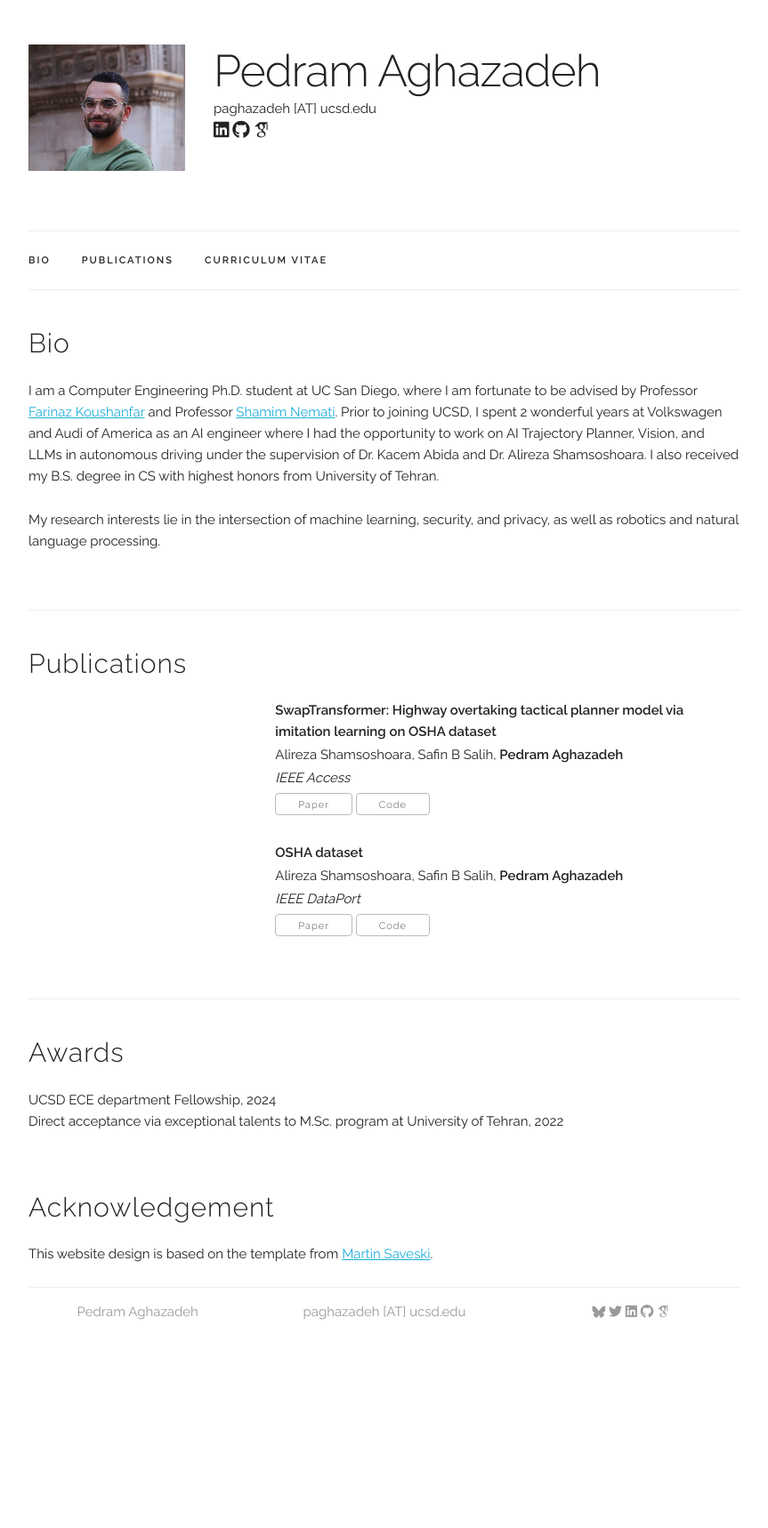
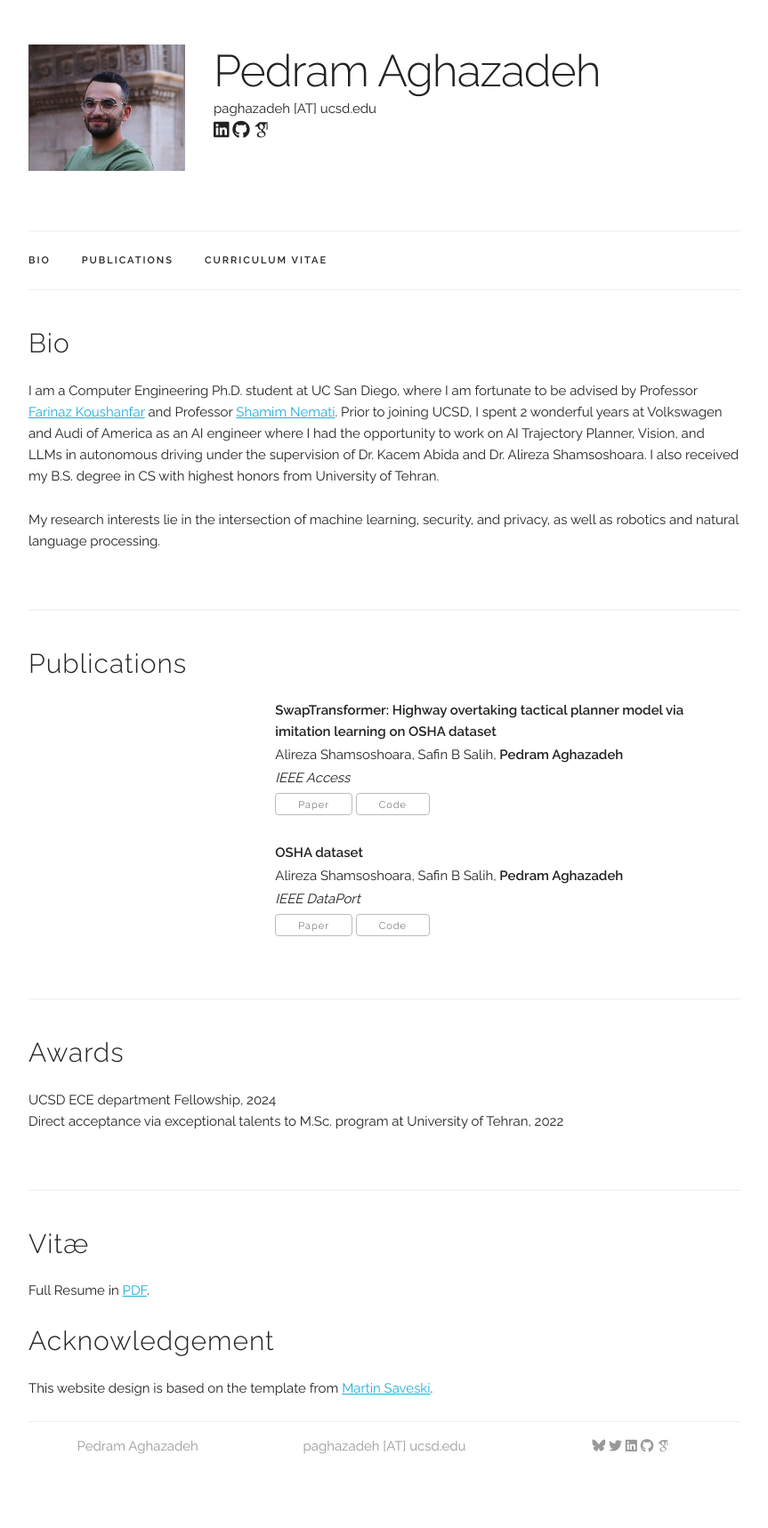
Before and after one commit to pedramaghazadeh/pedramaghazadeh.github.io, a Jekyll site: the page built from index.html, in a window 1280 px wide. Shown: the whole page at 89% size, without its empty margins (208-1071 px from the left). Built offline with Jekyll 4.4.1, drawn with Linux system fonts in a browser that asks for light colours; some web fonts are replaced; before the commit the page ends 1526 px from its top, so only the background shows below that.

Commit message:
Adding CV

```diff
--- a/index.html
+++ b/index.html
@@ -91,6 +91,12 @@ title: Home
 
 </div>
 
+<!-- ========== RESUME ========== -->
+<div class="docs-section" id="resume">
+  <h4>Vitæ</h4>
+
+  <p>Full Resume in <a href={{ "/assets/cv/cv_web.pdf" | prepend: site.baseurl }} target="_blank">PDF</a>.</p>
+
 <!-- ========== MISC ========== -->
 <!-- <div class="docs-section" id="services">
   <h4>Services</h4>
```
